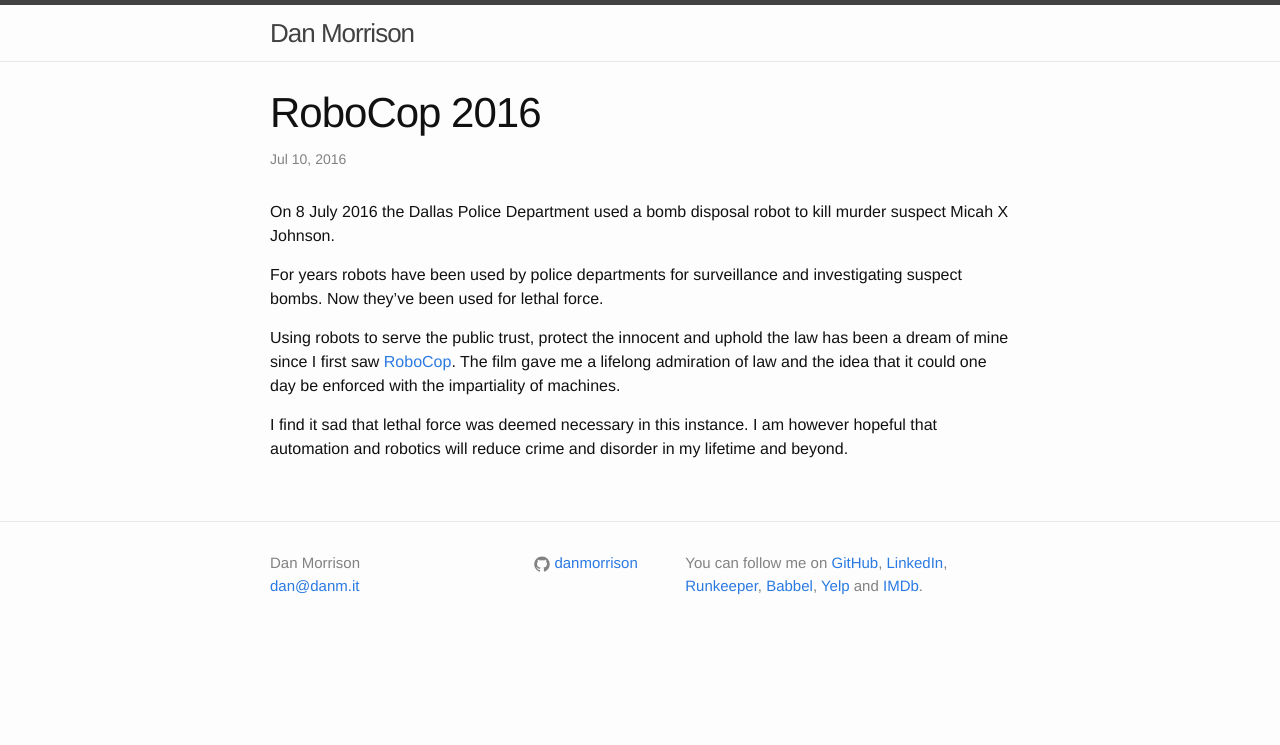
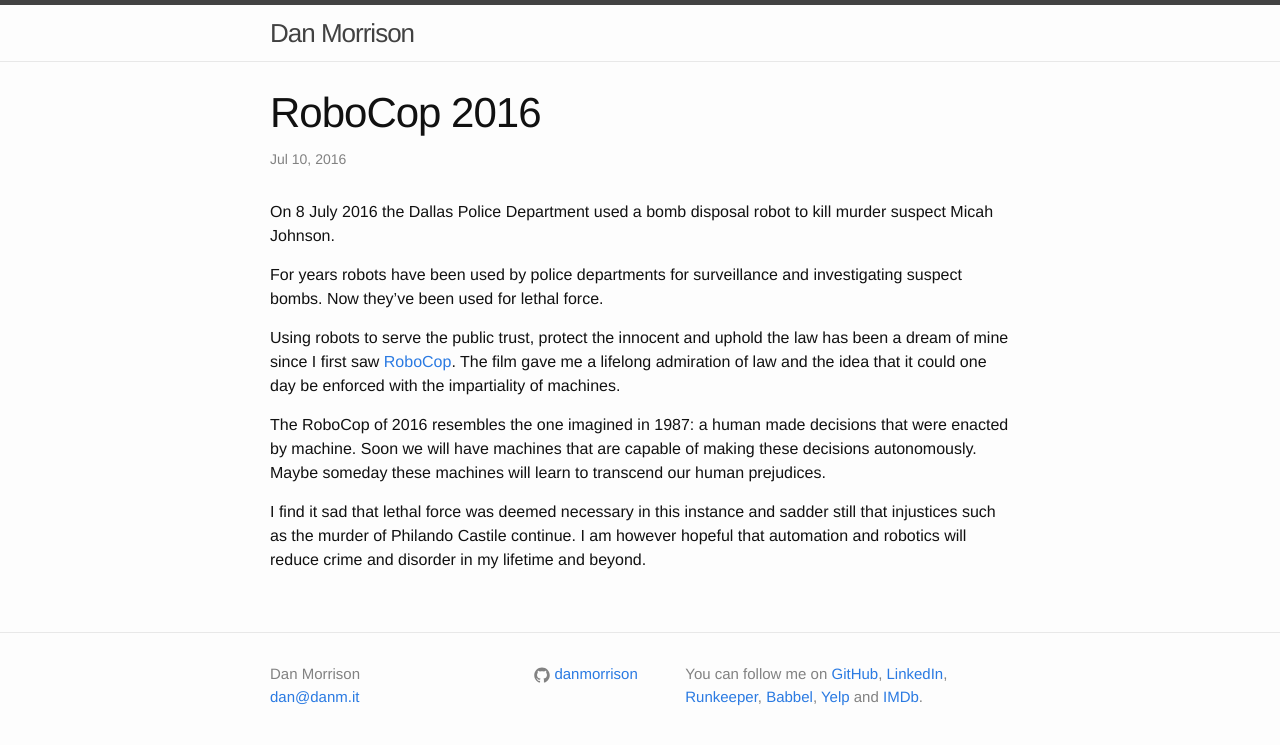
Before and after one commit to danmorrison/danmorrison.github.io, a Jekyll site: the page built from _posts/2016-07-10-robocop-2016.md, in a window 1280 px wide. Shown: the top 745 px of the page. Built offline with Jekyll 4.4.1, drawn with Linux system fonts in a browser that asks for light colours.

Commit message:
Add some speculation and remove some unintentional racism

```diff
--- a/_posts/2016-07-10-robocop-2016.md
+++ b/_posts/2016-07-10-robocop-2016.md
@@ -4,7 +4,7 @@
 date:   2016-07-10T12:40:07+10:00
 ---
 
-On 8 July 2016 the Dallas Police Department used a bomb disposal robot to kill murder suspect Micah X Johnson.
+On 8 July 2016 the Dallas Police Department used a bomb disposal robot to kill murder suspect Micah Johnson.
 
 For years robots have been used by police departments for surveillance and investigating suspect bombs.
 Now they've been used for lethal force.
@@ -14,5 +14,9 @@
 
 [RoboCop]: http://imdb.com/title/tt0093870
 
-I find it sad that lethal force was deemed necessary in this instance.
+The RoboCop of 2016 resembles the one imagined in 1987: a human made decisions that were enacted by machine.
+Soon we will have machines that are capable of making these decisions autonomously.
+Maybe someday these machines will learn to transcend our human prejudices.
+
+I find it sad that lethal force was deemed necessary in this instance and sadder still that injustices such as the murder of Philando Castile continue.
 I am however hopeful that automation and robotics will reduce crime and disorder in my lifetime and beyond.
```
